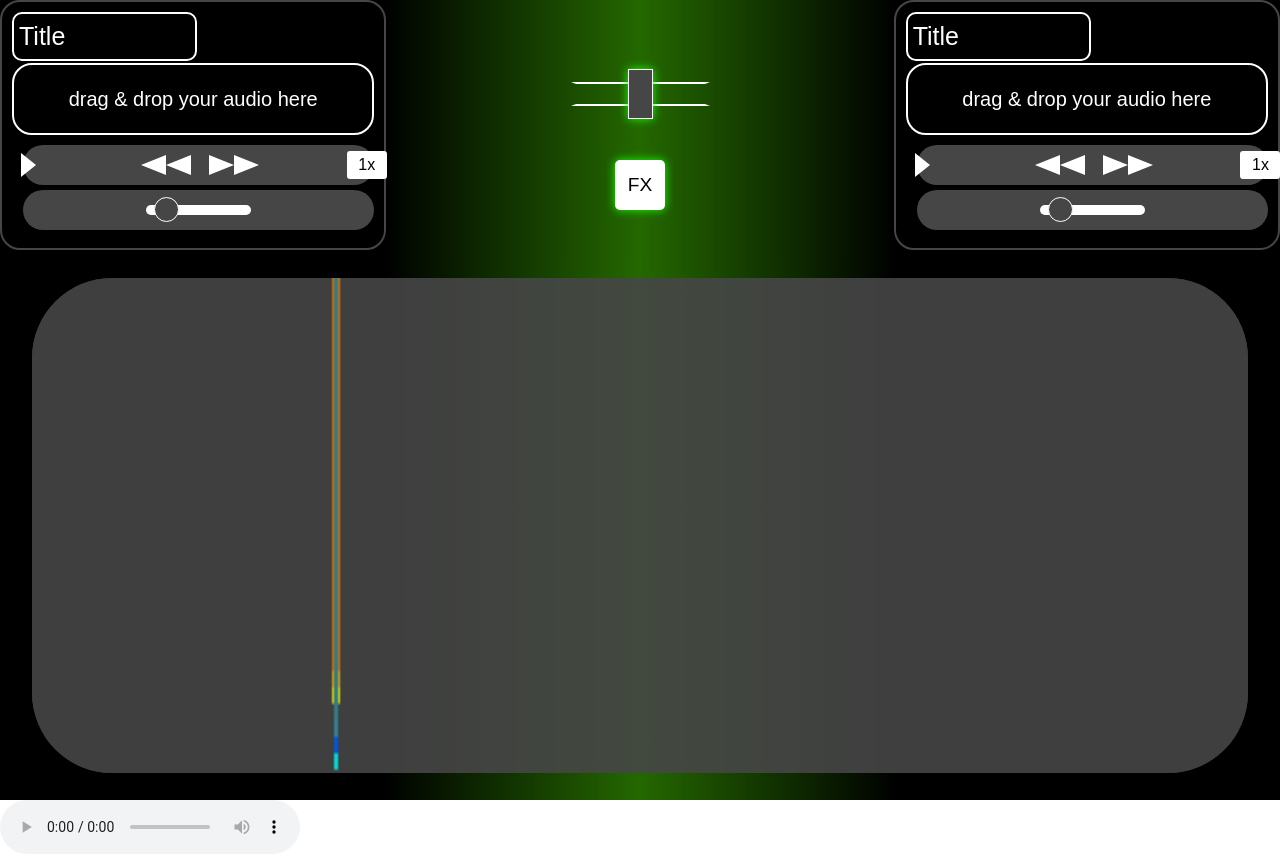
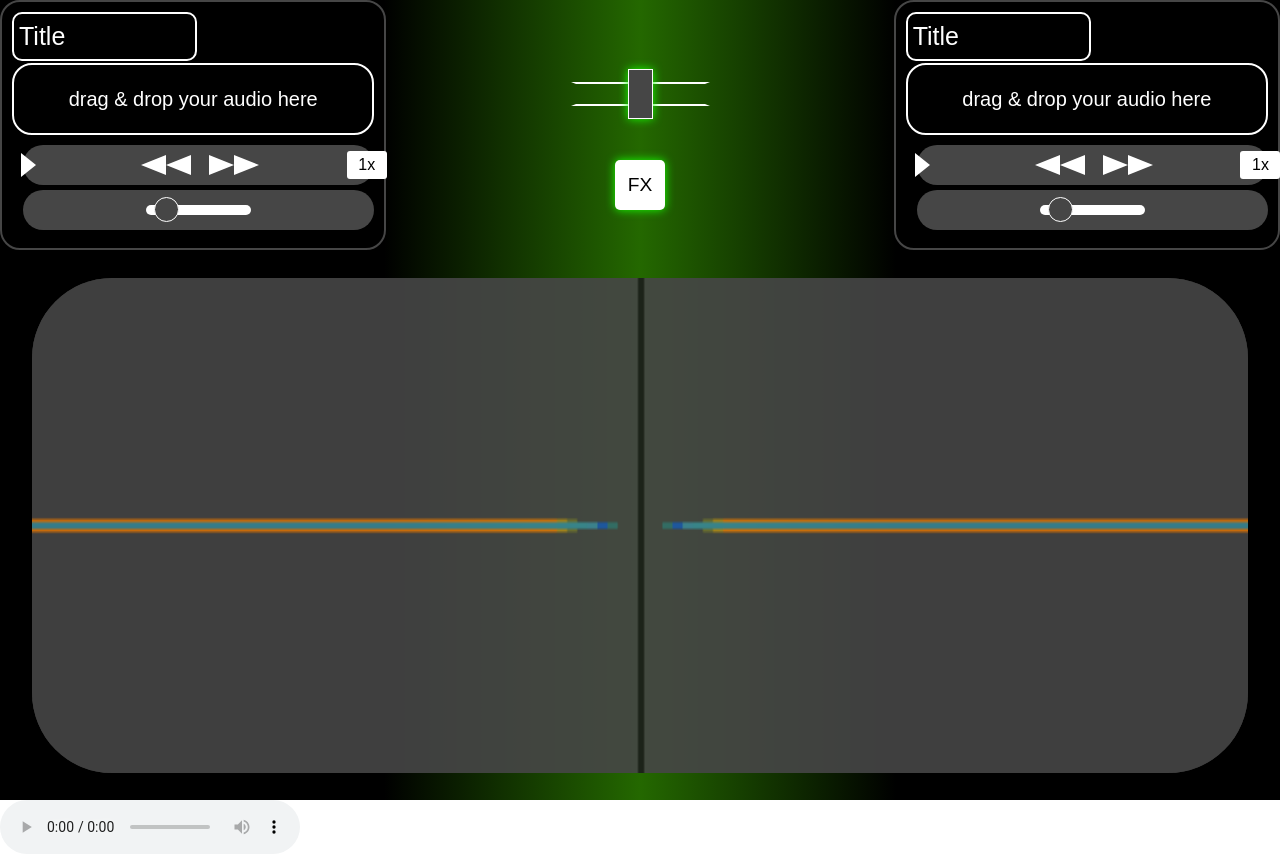
Before and after one commit to Xoritzium/MM-Audio-Videotechnik, a website with bundled scripts: page index.html in a window 1280 px wide. Built offline with nearby package versions, Linux system fonts and the light colour scheme.

Commit message:
2. canvas, corner service

```diff
--- a/index.html
+++ b/index.html
@@ -156,8 +156,8 @@
         <!-- ////////////////////// visualizer /////////// -->
         <div class="areaBottom">
             <div class="areaVisualizerWindow" id="VisualizerWindow">
-                <canvas class="areaVisualizerCanvas" id="visualizer1"></canvas>
-                <canvas class="areaVisualizerCanvas" id="visualizer2"></canvas>
+                <canvas class="areaVisualizerCanvas canvas1"></canvas>
+                <canvas class="areaVisualizerCanvas canvas2"></canvas>
             </div>
         </div>
     </div>
--- a/src/css/styleIndex.css
+++ b/src/css/styleIndex.css
@@ -459,9 +459,17 @@ input:checked+.slider:before {
 
 .areaVisualizerCanvas {
     flex: 1;
-    background: var(--grey);
-    border-radius: 80px;
+    background: inherit;
+    border-radius:  80px 0 0 80px;
     opacity: 0.9;
     width: 50%;
     height: 100%;
 }
+
+.canvas1 {
+    border-radius:  80px 0 0 80px;
+}
+
+.canvas2 {
+    border-radius:  0 80px 80px 0;
+}
--- a/src/js/audioVisualizer.js
+++ b/src/js/audioVisualizer.js
@@ -1,13 +1,17 @@
 import * as audioController from "./audioController.js"
 
   // setup canvas context 1 & 2
-  let canvas = document.getElementById("visualizer1")
-  let canvasCtx = canvas.getContext("2d")
-
-  let canvas2 = document.getElementById("visualizer2")
-  let canvasCtx2 = canvas2.getContext("2d")
+  var canvasElements = document.getElementsByClassName("areaVisualizerCanvas")
+  let canvasHeight = canvasElements[0].height
+  let canvasWidth = canvasElements[0].width
+  let canvasCtx = []
+  for (let i = 0; i < canvasElements.length; i++) {
+    canvasCtx.push(canvasElements[i].getContext("2d"))
+    console.log("pushed canvas ctx")
+  }
 
 
+  console.log("pushed canvas ctx :" + canvasCtx.length)
 
   // setup audio context for testing
   let audioCtx = new window.AudioContext()
@@ -20,13 +24,31 @@ import * as audioController from "./audioController.js"
   analyser.getByteTimeDomainData(dataArray)
   track.connect(analyser).connect(audioCtx.destination)
 
-  const subBass = [0,60]
-  const bass = [61,250]
-  const lowerMid = [250, 500]
-  const mid = [500, 2000]
-  const higherMid = [2000, 4000]
-  const presence = [4000, 6000]
-  const brilliance = [6000, 20000]
+  //creating array with lower and upper bounds of subBass, bass, lowerMid, mid, higherMid, presence and brilliance
+  const frequencySpectrum = []
+  frequencySpectrum.push([0,60])
+  frequencySpectrum.push([61,250])
+  frequencySpectrum.push([250, 500])
+  frequencySpectrum.push([500, 2000])
+  frequencySpectrum.push([2000, 4000])
+  frequencySpectrum.push([4000, 6000])
+  frequencySpectrum.push([6000, 20000])
+
+  //translating bounds to specific areas in the data array which should then represent the boundaries of the frequency bands in the hearable sound spectrum
+  const frequencyAreas = []
+
+  for (let i = 0; i < frequencySpectrum.length; i++) {
+
+  }
+
+  let subBass = [0,60]
+  let bass = [61,250]
+  let lowerMid = [250, 500]
+  let mid = [500, 2000]
+  let higherMid = [2000, 4000]
+  let presence = [4000, 6000]
+  let brilliance = [6000, 20000]
+
 
   let subBassArea = [subBass[0], Math.round((subBass[1]/20000) * bufferLength)]
   let bassArea = [subBassArea[1] +1, (subBassArea[1] +1) + (Math.round( ( (bass[1] - bass[0]) / 20000) * bufferLength ))]
@@ -38,8 +60,8 @@ import * as audioController from "./audioController.js"
 
   console.log(subBassArea, bassArea, lowerMidArea, midArea, higherMidArea, presenceArea, brillianceArea)
 
-  let y = 0;
-  const xOffset = canvas.width / 2
+  let x = 0;
+  const yOffset = canvasElements[0].height / 2
 
   let subBassFrequency = 0.014;
   let bassFrequency = 0.028;
@@ -58,35 +80,51 @@ import * as audioController from "./audioController.js"
   let brillianceAmplitude;
 
 
-  function drawFunction(canvasCtx, dataArray, lineWidth, lineColor, frequencyRange, aggregation, frequency, functionOffset) {
+  function drawFunction(canvasCtx, dataArray, lineWidth, lineColor, frequencyRange, frequency, functionOffset, reverted) {
 
     canvasCtx.lineWidth = lineWidth
     canvasCtx.strokeStyle = lineColor
     canvasCtx.beginPath();
 
     let amplitude = 0;
+    let revertAdjustment = 0;
 
     for (let i = frequencyRange[0]; i <= frequencyRange[1]; i++){
-      switch (aggregation) {
-        case "min":
-          if (i = 0 || dataArray[i] < amplitude)
-            amplitude = (dataArray[i] / 255) *  xOffset
-        case "mean":
-          amplitude += (dataArray[i] / 255)
-          if (i = frequencyRange[1])
-            amplitude = Math.floor(amplitude/i) * xOffset
-        case "max":
-            if (dataArray[i] > amplitude)
-              amplitude = (dataArray[i] / 255) * xOffset
-      }
+      if (dataArray[i] > amplitude)
+        amplitude = (dataArray[i] / 255 ) * yOffset
     }
 
-    for (let i = 0; i < (canvas.height - functionOffset); i ++) {
-      const x = amplitude * Math.sin((i + y) * frequency) + xOffset
-      canvasCtx.lineTo(x, i)
+    if (reverted) {
+
+      for (let i = 0; i < (canvasWidth - functionOffset); i ++) {
+        const y = amplitude * Math.sin((i + x) * frequency) + yOffset
+        canvasCtx.lineTo(canvasWidth - i , y)
+      }
+
+      canvasCtx.stroke()
+      canvasCtx.strokeStyle = "rgb(0, 0, 0)"
+      canvasCtx.lineWidth = 0.3
+      canvasCtx.beginPath()
+      canvasCtx.lineTo(1,0)
+      canvasCtx.lineTo(1,canvasHeight)
+      canvasCtx.stroke()
+
+    } else {
+
+      for (let i = 0; i < (canvasWidth - functionOffset); i ++) {
+        const y = amplitude * Math.sin((i + x) * frequency) + yOffset
+        canvasCtx.lineTo(i, y)
+      }
+
+      canvasCtx.stroke()
+      canvasCtx.strokeStyle = "rgb(0, 0, 0)"
+      canvasCtx.lineWidth = 0.3
+      canvasCtx.beginPath()
+      canvasCtx.lineTo(canvasWidth,0)
+      canvasCtx.lineTo(canvasWidth,canvasHeight)
+      canvasCtx.stroke()
+
     }
-
-    canvasCtx.stroke()
 
   }
 
@@ -119,10 +157,12 @@ import * as audioController from "./audioController.js"
 
     analyser.getByteFrequencyData(dataArray);
 
-    //canvasCtx.fillRect(0, 0, canvas.width, canvas.height);
 
-    let aggregation = "max"
+    canvasCtx[0].clearRect(0, 0, canvasWidth, canvasHeight);
+    canvasCtx[1].clearRect(0, 0, canvasWidth, canvasHeight);
 
+    for (let i = 0; i <= 14; i++) {
+    }
 
     const subBassColor = document.getElementById("colorpickerSubBass").value;
     const bassColor = document.getElementById("colorpickerBass").value;
@@ -132,25 +172,30 @@ import * as audioController from "./audioController.js"
     const presenceColor = document.getElementById("colorpickerPresence").value;
     const brillianceColor = document.getElementById("colorpickerBrilliance").value;
 
-  // Call the drawFunction with the corresponding color for each frequency range
-  drawFunction(canvasCtx, dataArray, 3.5, subBassColor, subBassArea, aggregation, subBassFrequency, 30);
-  drawFunction(canvasCtx, dataArray, 3, bassColor, bassArea, aggregation, bassFrequency, 25);
-  drawFunction(canvasCtx, dataArray, 2.5, lowerMidColor, lowerMidArea, aggregation, lowerMidFrequency, 20);
-  drawFunction(canvasCtx, dataArray, 2, midColor, midArea, aggregation, midFrequency, 15);
-  drawFunction(canvasCtx, dataArray, 1.5, higherMidColor, higherMidArea, aggregation, higherMidFrequency, 10);
-  drawFunction(canvasCtx, dataArray, 1, presenceColor, presenceArea, aggregation, presenceFrequency, 5);
-  drawFunction(canvasCtx, dataArray, 0.5, brillianceColor, brillianceArea, aggregation, brillianceFrequency, 0);
 
-    /*drawFrequencyCurve(canvasCtx, dataArray, x, yOffset, xLeftOffset, 3.5, "rgb(128, 0, 0)", subBassArea, subBassFrequency);
-    drawFrequencyCurve(canvasCtx, dataArray, x, yOffset, xLeftOffset, 3, "rgb(0, 128, 0)", bassArea, bassFrequency);
-    drawFrequencyCurve(canvasCtx, dataArray, x, yOffset, xLeftOffset, 2.5, "rgb(0, 0, 128)", lowerMidArea, lowMidFrequency);
-    drawFrequencyCurve(canvasCtx, dataArray, x, yOffset, xLeftOffset, 2, "rgb(255, 0, 0)", midArea, midFrequency);
-    drawFrequencyCurve(canvasCtx, dataArray, x, yOffset, xLeftOffset, 1.5, "rgb(0, 255, 0)", higherMidArea, higherMidFrequency);
-    drawFrequencyCurve(canvasCtx, dataArray, x, yOffset, xLeftOffset, 1, "rgb(0, 0, 255)", presenceArea, presenceFrequency);
-    drawFrequencyCurve(canvasCtx, dataArray, x, yOffset, xLeftOffset, 0.5, "rgb(255, 255, 255)", brillianceArea, brillianceFrequency);
-    */
+    //sub bass
+    drawFunction(canvasCtx[0], dataArray, 3.5, subBassColor, subBassArea, subBassFrequency, 40 , false)
+    drawFunction(canvasCtx[1], dataArray, 3.5, subBassColor, subBassArea, subBassFrequency, 40 , true)
+    //bass
+    drawFunction(canvasCtx[0], dataArray, 3, bassColor, bassArea, bassFrequency, 35, false)
+    drawFunction(canvasCtx[1], dataArray, 3, bassColor, bassArea, bassFrequency, 35, true)
+    //lowmid
+    drawFunction(canvasCtx[0], dataArray, 2.5, lowerMidColor, lowerMidArea, lowerMidFrequency, 30, false)
+    drawFunction(canvasCtx[1], dataArray, 2.5, lowerMidColor, lowerMidArea, lowerMidFrequency, 30, true)
+    //mid
+    drawFunction(canvasCtx[0], dataArray, 2, midColor, midArea, midFrequency, 25, false)
+    drawFunction(canvasCtx[1], dataArray, 2, midColor, midArea, midFrequency, 25, true)
+    //highmid
+    drawFunction(canvasCtx[0], dataArray, 1.5, higherMidColor, higherMidArea, higherMidFrequency, 20, false)
+    drawFunction(canvasCtx[1], dataArray, 1.5, higherMidColor, higherMidArea, higherMidFrequency, 20, true)
+    //presence
+    drawFunction(canvasCtx[0], dataArray, 1, presenceColor, presenceArea, presenceFrequency, 15, false)
+    drawFunction(canvasCtx[1], dataArray, 1, presenceColor, presenceArea, presenceFrequency, 15, true)
+    //brilliance
+    drawFunction(canvasCtx[0], dataArray, 0.5, brillianceColor, brillianceArea, brillianceFrequency, 10, false)
+    drawFunction(canvasCtx[1], dataArray, 0.5, brillianceColor, brillianceArea, brillianceFrequency, 10, true)
 
-    y += 1;
+    x += 1;
 
     requestAnimationFrame(draw);
   }
```
